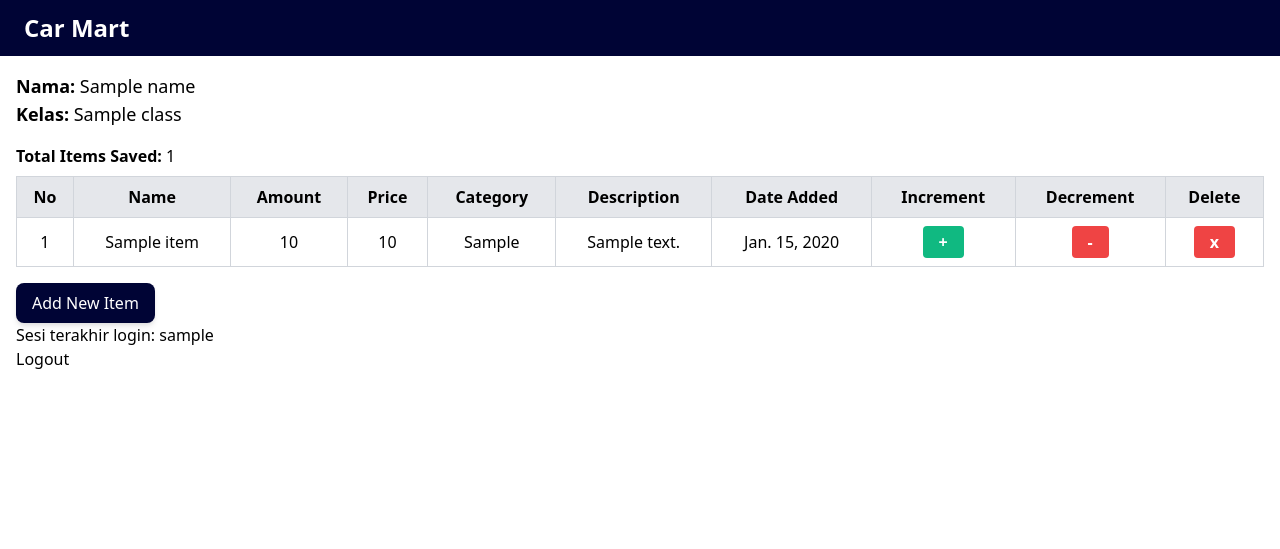
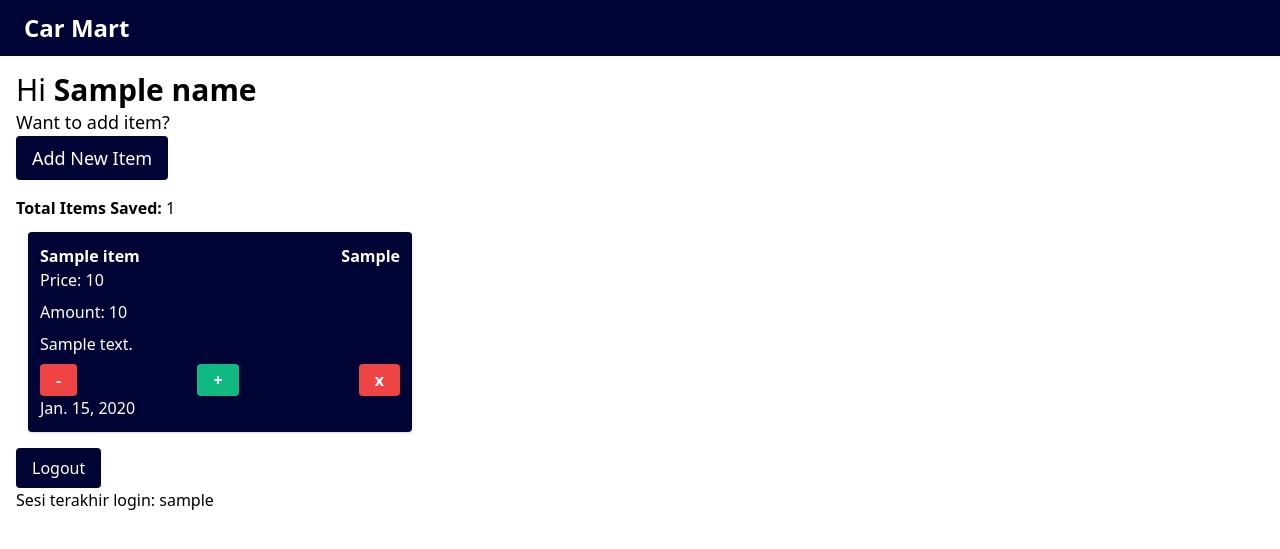
Before and after one commit to ghanahmada/car-mart, a Django app: template main/templates/main.html in a window 1280 px wide. Shown: the top 549 px of the page. Run offline with Django 4.2, Linux system fonts and the light colour scheme; tables that the repository leaves empty hold one stand-in row (values such as "Sample post"); the template is opened without the code that fills it: values that come from a table or form of the project are taken from there, most other values are stand-ins (such as "Sample title", 1, 10 or a date in 2020); some libraries are stand-ins or nearby versions.

Commit message:
menyelesaikan tugas 5

```diff
--- a/car_mart/settings.py
+++ b/car_mart/settings.py
@@ -37,7 +37,8 @@ INSTALLED_APPS = [
     "django.contrib.sessions",
     "django.contrib.messages",
     "django.contrib.staticfiles",
-    "main"
+    "main",
+    "widget_tweaks"
 ]
 
 MIDDLEWARE = [
--- a/main/templates/create_item.html
+++ b/main/templates/create_item.html
@@ -32,6 +32,8 @@
         </div>
 
         <button type="submit" class="bg-custom-navy hover:bg-blue-800 shadow-md text-white px-4 py-2 mt-4 rounded-lg cursor-pointer">Add Item</button>
+        <p class="text-gray-600 text-sm mt-4">No need to add another item? <a href="{% url 'main:show_main' %}" class="text-blue-500">Back</a></p>
     </div>
 </form>
+
 {% endblock %}
--- a/main/templates/main.html
+++ b/main/templates/main.html
@@ -1,86 +1,87 @@
 {% extends 'base.html' %}
+
+<style>
+    .bg-custom-navy {
+        background-color: #000435;
+    }
+</style>
 
 {% block content %}
     <div class="m-4">
         <div class="text-lg">
-            <p><strong>Nama:</strong> {{ name }}</p>
-            <p><strong>Kelas:</strong> {{ class }}</p>
+            <p class="text-3xl">Hi <strong>{{ name }}</strong></p>
+            <p>Want to add item?</p>
+            <a href="{% url 'main:create_item' %}">
+                <button class="bg-custom-navy hover:bg-blue-800 text-white py-2 px-4 rounded">
+                    Add New Item
+                </button>
+            </a>
         </div>
     </div>
 
     <div class="m-4">
         <p class="mb-2"><strong>Total Items Saved:</strong> {{ item_count }}</p>
-        <div class="overflow-x-auto">
-            <table class="min-w-full table-auto border border-gray-400 shadow-md">
-                <thead>
-                    <tr class="bg-gray-200">
-                        <th class="border border-gray-300 p-2 text-center">No</th>
-                        <th class="border border-gray-300 p-2 text-center">Name</th>
-                        <th class="border border-gray-300 p-2 text-center">Amount</th>
-                        <th class="border border-gray-300 p-2 text-center">Price</th>
-                        <th class="border border-gray-300 p-2 text-center">Category</th>
-                        <th class="border border-gray-300 p-2 text-center">Description</th>
-                        <th class="border border-gray-300 p-2 text-center">Date Added</th>
-                        <th class="border border-gray-300 p-2 text-center">Increment</th>
-                        <th class="border border-gray-300 p-2 text-center">Decrement</th>
-                        <th class="border border-gray-300 p-2 text-center">Delete</th>
-                    </tr>
-                </thead>
-                <tbody>
-                    {% comment %} Berikut cara memperlihatkan data produk di bawah baris ini {% endcomment %}
+            <div class="row">
             {% for item in items %}
-                        <tr>
-                            <td class="border border-gray-300 p-2 text-center">{{ item.id }}</td>
-                            <td class="border border-gray-300 p-2 text-center">{{ item.name }}</td>
-                            <td class="border border-gray-300 p-2 text-center">{{ item.amount }}</td>
-                            <td class="border border-gray-300 p-2 text-center">{{ item.price }}</td>
-                            <td class="border border-gray-300 p-2 text-center">{{ item.category }}</td>
-                            <td class="border border-gray-300 p-2 text-center">{{ item.description }}</td>
-                            <td class="border border-gray-300 p-2 text-center">{{ item.date_added }}</td>
-                            <td class="border border-gray-300 p-2 text-center">
+                <div class="col">
+                    <div class="card m-3" style="width: 24rem;">
+                    <div class="card text-left shadow p-3 rounded {% if forloop.last %}bg-custom-navy text-white{% else %}bg-blue-200{% endif %}">
+                        <div class="card-body">
+                            <div class="flex justify-between items-center gap-4">
+                                <div class="flex-none"><h3 class="card-title"><b>{{ item.name }}</b></h3></div>
+                                <div class="flex-none text-right"><h3 class="card-title"><b>{{ item.category }}</b></h3></div>
+                            </div>
+                            <p class="card-text mb-2">Price: {{ item.price }}</p>
+                            <p class="card-text mb-2">Amount: {{ item.amount }}</p>
+                            <p class="card-text mb-2">{{ item.description }}</p>
+                            <div class="flex justify-between items-center gap-4">
+
+                                <div class="flex-none">
+                                    <form action="/decrement/{{item.pk}}/" method="post">
+                                        {% csrf_token %}
+                                        <button type="submit" class="bg-red-500 hover:bg-red-600 text-white font-bold py-1 px-4 rounded">
+                                            -
+                                        </button>
+                                    </form>
+                                </div>
+
+                                <div class="flex-grow text-center">
                                     <form action="/increment/{{item.pk}}/" method="post">
                                         {% csrf_token %}
                                         <button type="submit" class="bg-green-500 hover:bg-green-600 text-white font-bold py-1 px-4 rounded">
                                             +
                                         </button>
                                     </form>
-                            </td>
-                            <td class="border border-gray-300 p-2 text-center">
-                                <form action="/decrement/{{item.pk}}/" method="post">
-                                    {% csrf_token %}
-                                    <button type="submit" class="bg-red-500 hover:bg-red-600 text-white font-bold py-1 px-4 rounded">
-                                        -
-                                    </button>
-                                </form>
-                            </td>
-                            <td class="border border-gray-300 p-2 text-center">
+                                </div>
+
+                                <div class="flex-none text-right">
                                     <form action="/delete/{{item.pk}}/" method="post">
                                         {% csrf_token %}
                                         <button type="submit" class="bg-red-500 hover:bg-red-600 text-white font-bold py-1 px-4 rounded">
                                             x
                                         </button>
                                     </form>
-                            </td>
-                        </tr>
+                                </div>
+
+                            </div>
+                        </div>
+                        <div class="card-footer text-body-secondary">
+                            {{ item.date_added }}
+                        </div>
+                    </div>
+                    </div>
+                </div>
             {% endfor %}
-                </tbody>
-            </table>
+            </div>
         </div>
     </div>
 
     <div class="m-4">
-        <a href="{% url 'main:create_item' %}">
-            <button class="bg-custom-navy text-white py-2 px-4 rounded-lg hover:bg-blue-900 shadow-md hover:shadow-lg transform hover:translate-y-0.5">
-                Add New Item
-            </button>
-        </a>
-
-        <h5>Sesi terakhir login: {{ last_login }}</h5>
-
         <a href="{% url 'main:logout' %}">
-            <button>
+            <button class="bg-custom-navy hover:bg-blue-800 text-white py-2 px-4 rounded">
                 Logout
             </button>
         </a>
+        <h5>Sesi terakhir login: {{ last_login }}</h5>
     </div>
 {% endblock content %}
--- a/templates/base.html
+++ b/templates/base.html
@@ -12,6 +12,7 @@
     <link href="https://cdn.jsdelivr.net/npm/tailwindcss@2.2.7/dist/tailwind.min.css" rel="stylesheet">
 </head>
 
+
 <div class="bg-custom-navy text-white py-3 px-4">
     <h1 class="text-2xl font-bold ml-2">Car Mart</h1>
 </div>
```
Also changed, not shown: main/templates/login.html (+10 -3 lines), main/templates/register.html (+24 -3 lines), README.md, images/homepage/dummy-car-image.jfif (added), main/views.py (line endings or trailing spaces). Lines whose indentation alone changed are shown as unchanged.
